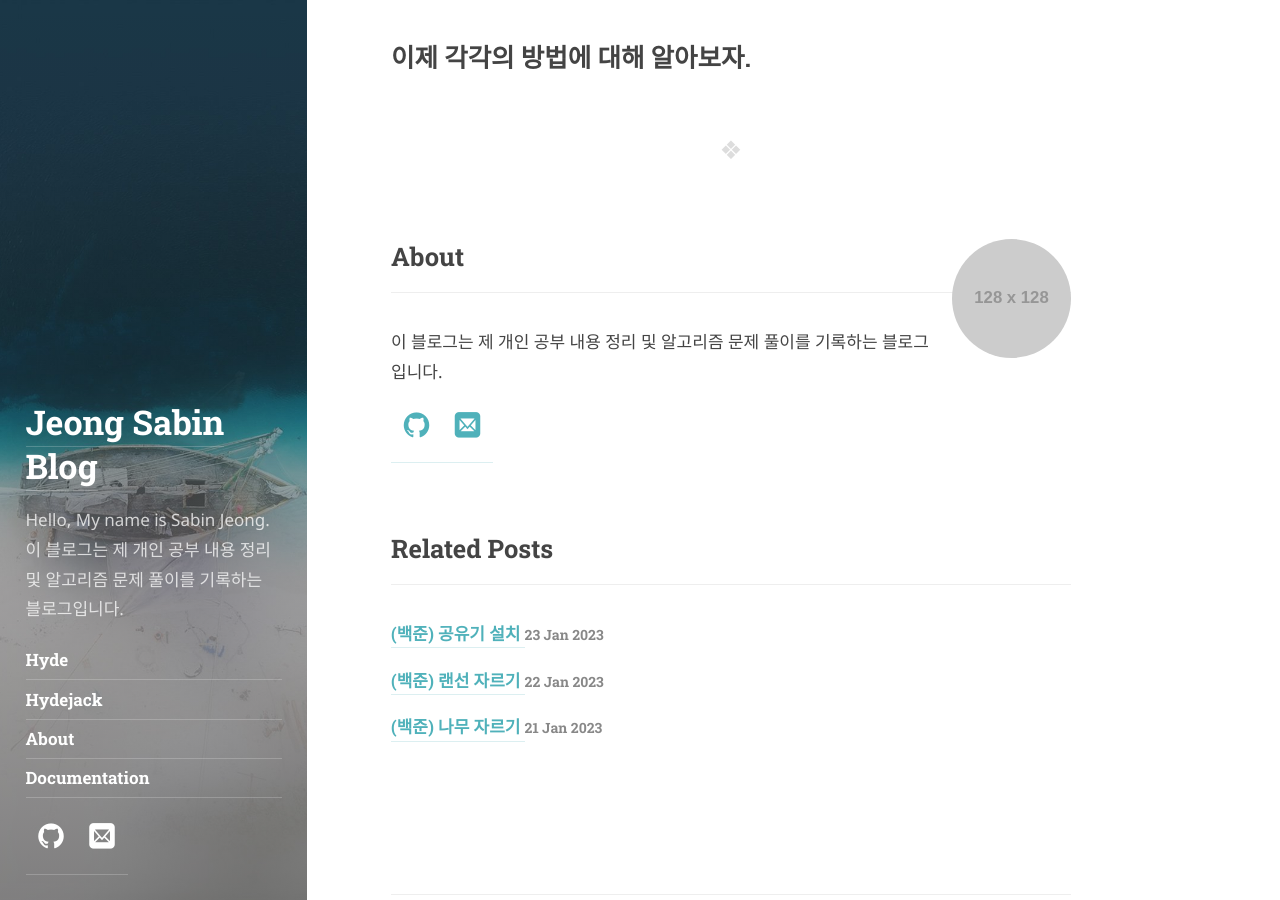
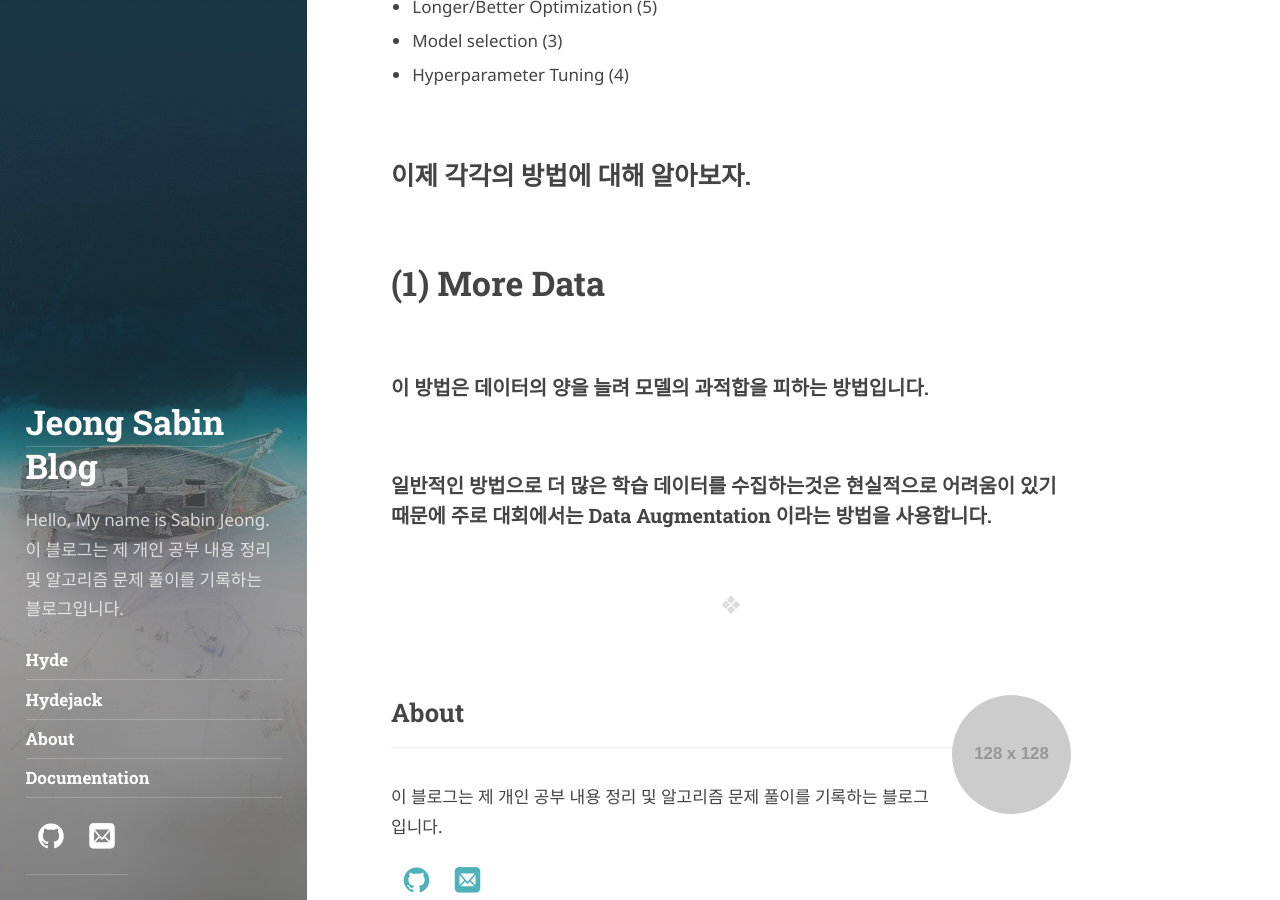
Before and after one commit to JeongSabin/JeongSabin.github.io, a Jekyll site: the page built from _posts/2023-01-23-딥러닝 모델 성능 개선 방법-.md, in a window 1280 px wide and 900 px high, scrolled down 2824 px. Built offline with Jekyll 4.4.1, drawn with Linux system fonts in a browser that asks for light colours; some web fonts are replaced; part of the change alters nothing that is shown.

```diff
--- a/_posts/2023-01-23-딥러닝 모델 성능 개선 방법-.md
+++ b/_posts/2023-01-23-딥러닝 모델 성능 개선 방법-.md
@@ -8,23 +8,24 @@ tags: [hydejack]
 
 # 딥러닝 모델 성능 개선 방법
 
-## Dacon 의 여러가지 대회들을 그동안 구경하며 참여해보고 싶다는 생각이 들게 되었다. 그래서 미리 모델 성능 향상을 위한 방법들을 공부해보려고 한다. 이 문서는 딥러닝 모델의 성능을 끌어올릴 수 있는 방법을 담은 로드맵들을 정리해보았다.
+### Dacon 의 여러가지 대회들을 그동안 구경하며 참여해보고 싶다는 생각이 들게 되었다. 그래서 미리 모델 성능 향상을 위한 방법들을 공부해보려고 한다. 이 문서는 딥러닝 모델의 성능을 끌어올릴 수 있는 방법을 담은 로드맵들을 정리해보았다.
 
 
 # Variance / Bias Analysis
 
-## 무턱대고 이 방법 저 방법을 시도하며 박치기를 하는 방식은 바람직하지 못하다. 평가 metric 을 보고 어떤 부분에서 개선을 해야할지 분석해야 한다.
-## 평가 메트릭에는 여러가지가 있는데 어떤 평가 메트릭을 사용해야 하는지를 결정해야한다. 문제 상황에 맞는 적절한 평가 메트릭을 사용하여, 모델의 성능을 정확히 이해해야 한다.
-## 평가 메트릭을 분석하는 방법 또한 여러가지가 있는데, Training Error 와 Validation Error 를 공부했다.
-## 우선 Bias 와 Variance 를 알아야한다. 이 둘은 모델의 상태를 나타내는 척도 중 하나이다. Variance 는 높을수록 예측 값들이 흩어져있고, Bias 가 높을수록 예측 값들이 정답과 떨어져있다는 것을 의미한다.
-## 이런 Variance 와 Bias 를 보는 방법이 Training Error 와 Validation Error 를 이용하는 것이다.
+### 무턱대고 이 방법 저 방법을 시도하며 박치기를 하는 방식은 바람직하지 못하다. 평가 metric 을 보고 어떤 부분에서 개선을 해야할지 분석해야 한다.
+### 평가 메트릭에는 여러가지가 있는데 어떤 평가 메트릭을 사용해야 하는지를 결정해야한다. 문제 상황에 맞는 적절한 평가 메트릭을 사용하여, 모델의 성능을 정확히 이해해야 한다.
+### 평가 메트릭을 분석하는 방법 또한 여러가지가 있는데, Training Error 와 Validation Error 를 공부했다.
+### 우선 Bias 와 Variance 를 알아야한다. 이 둘은 모델의 상태를 나타내는 척도 중 하나이다. Variance 는 높을수록 예측 값들이 흩어져있고, Bias 가 높을수록 예측 값들이 정답과 떨어져있다는 것을 의미한다.
+### 이런 Variance 와 Bias 를 보는 방법이 Training Error 와 Validation Error 를 이용하는 것이다.
 
-<img src="/Library/work/JeongSabin.github.io/assets/img/Variance_and_Bias_TrainingError.jpeg" alt="Variance and Bias with Training Error"></img>
+![Variance and Bias Training Error](/Library/work/JeongSabin.github.io/assets/img/Variance_and_Bias_TrainingError.jpeg)
+<img src="/Library/work/JeongSabin.github.io/assets/img/Variance_and_Bias_TrainingError.jpeg" title="Variance and Bias with Training Error" alt="Variance and Bias with Training Error"></img>
 
-## 위 그래프의 왼쪽을 보면 Training Error 가 높다.. 이는 모델의 예측 값이 정답 값과 동떨어져 있다는 것을 의미한다. 즉, **모델의 Bias 가 높다는 뜻** 이다.
-## 그래프의 오른쪽에는 Training Error 와 Validation Error 의 차이가 크게 나는 것을 확인할 수 있다. 이는 예측값들이 흩어져 있어 모델의 Variance 가 높다는 것을 의미한다.
+### 위 그래프의 왼쪽을 보면 Training Error 가 높다.. 이는 모델의 예측 값이 정답 값과 동떨어져 있다는 것을 의미한다. 즉, **모델의 Bias 가 높다는 뜻** 이다.
+### 그래프의 오른쪽에는 Training Error 와 Validation Error 의 차이가 크게 나는 것을 확인할 수 있다. 이는 예측값들이 흩어져 있어 모델의 Variance 가 높다는 것을 의미한다.
 
-## 이를 통해 알아낸 것을 바탕으로 모델의 성능을 어떻게 향상 시킬 수 있을까?
+### 이를 통해 알아낸 것을 바탕으로 모델의 성능을 어떻게 향상 시킬 수 있을까?
 
 # Variance 가 높다면?
 * More Data (1)
@@ -39,3 +40,7 @@ tags: [hydejack]
 * Hyperparameter Tuning (4)
 
 ## 이제 각각의 방법에 대해 알아보자.
+
+# (1) More Data
+### 이 방법은 데이터의 양을 늘려 모델의 과적합을 피하는 방법입니다.
+### 일반적인 방법으로 더 많은 학습 데이터를 수집하는것은 현실적으로 어려움이 있기 때문에 주로 대회에서는 Data Augmentation 이라는 방법을 사용합니다.
```
